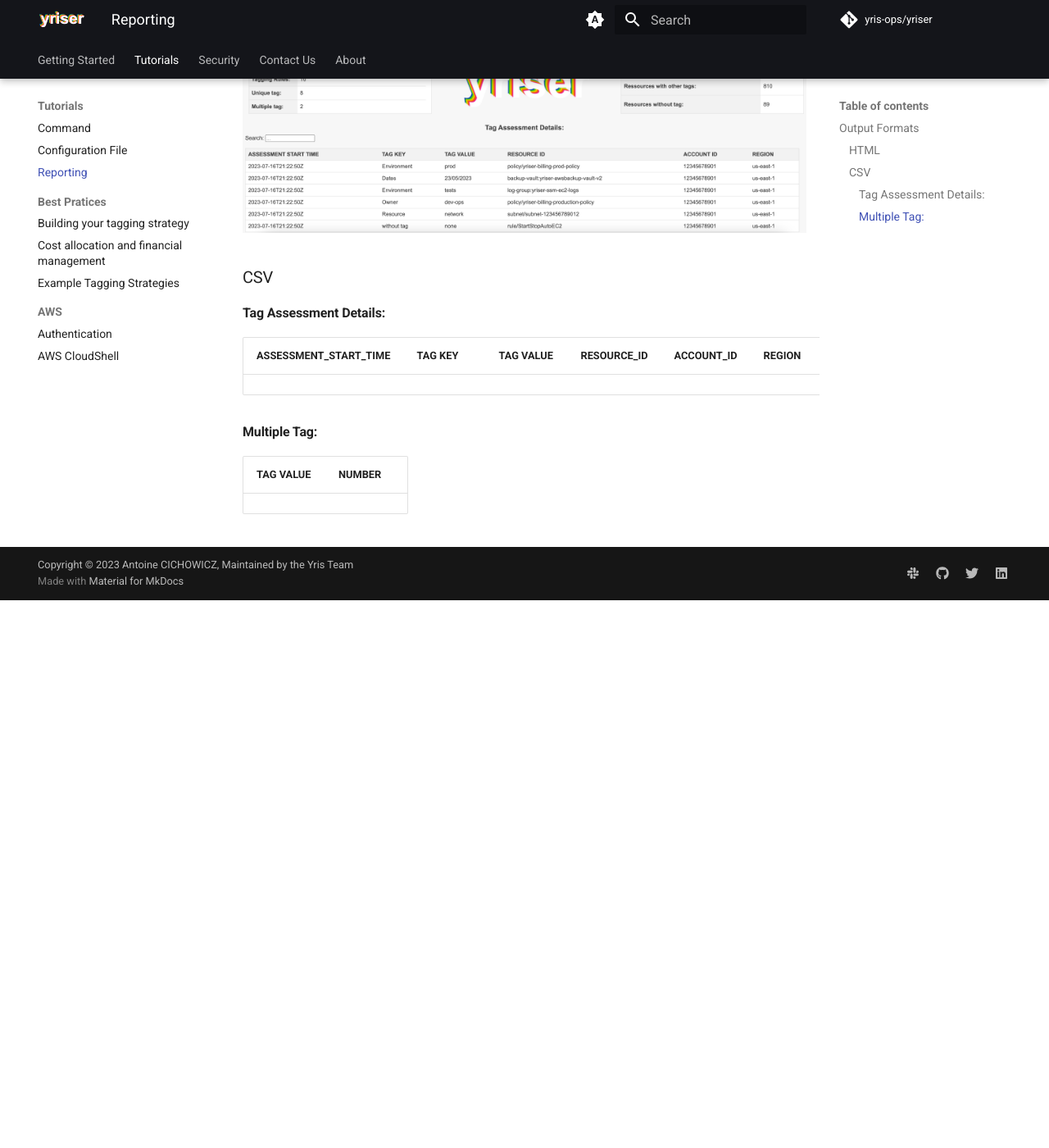
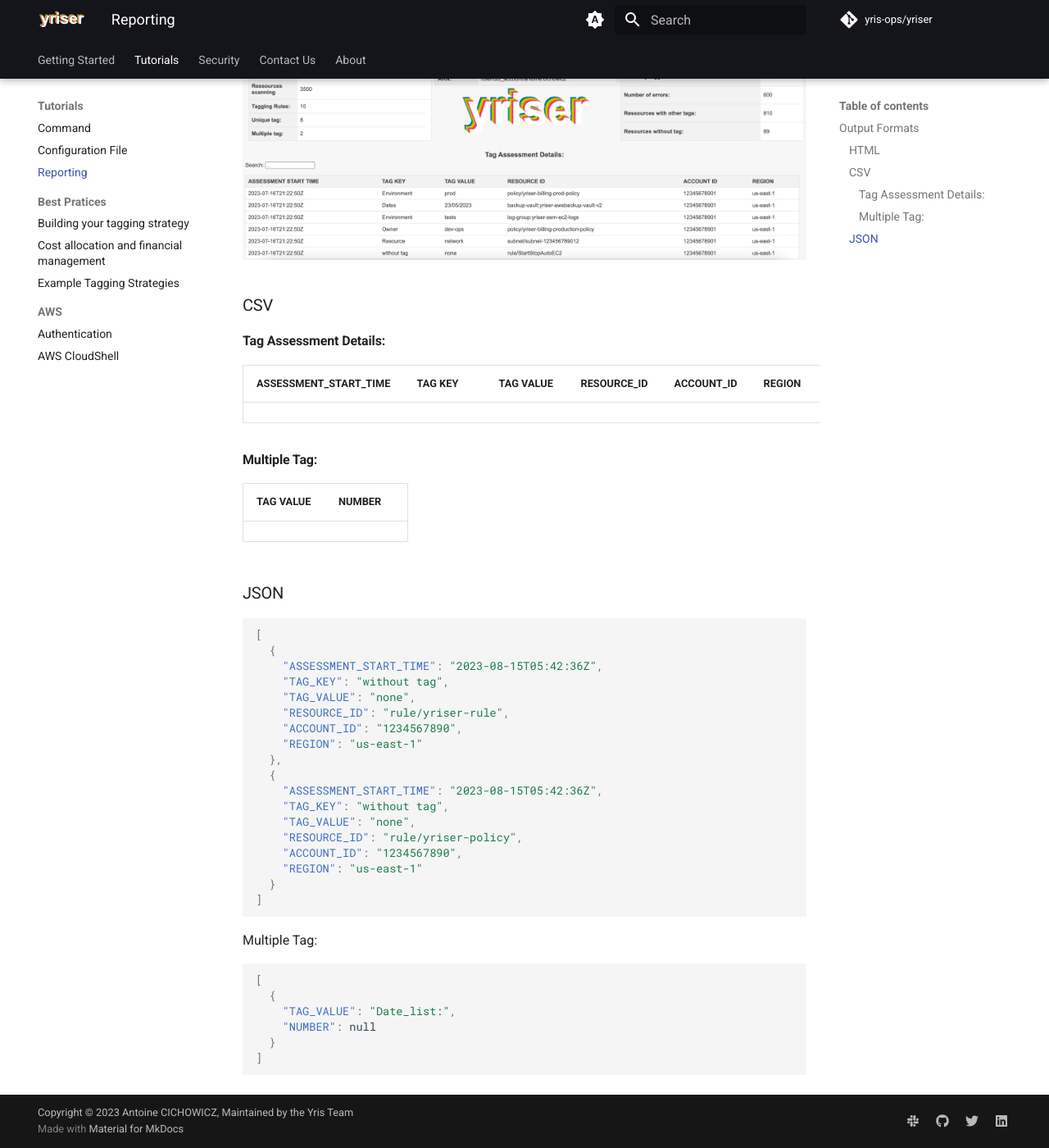
Before and after one commit to Yris-ops/yriser, an MkDocs documentation site: the page built from docs/tutorials/reporting.md, in a window 1280 px wide and 1400 px high, scrolled down 691 px. Shown: the whole window at 82% size. Built offline with MkDocs 1.6.1 and Material for MkDocs 9.7.7, drawn with Linux system fonts in a browser that asks for light colours; comment, search, counter and statistics services are not loaded; before the commit the page ends 1423 px from its top, so only the background shows below that.

Commit message:
Yriser 0.0.2 - Lisa

````diff
--- a/docs/tutorials/reporting.md
+++ b/docs/tutorials/reporting.md
@@ -9,6 +9,7 @@ Prowler supports natively the following output formats:
 - CLI
 - CSV
 - HTML
+- JSON
 
 Hereunder is the structure for each of the supported report formats by Yriser:
 
@@ -29,3 +30,38 @@ The html report will be located in the output directory as the other files and i
 
 | TAG VALUE	| NUMBER |
 | ----------| ------ |
+
+### JSON
+
+
+``` json
+[
+  {
+    "ASSESSMENT_START_TIME": "2023-08-15T05:42:36Z",
+    "TAG_KEY": "without tag",
+    "TAG_VALUE": "none",
+    "RESOURCE_ID": "rule/yriser-rule",
+    "ACCOUNT_ID": "1234567890",
+    "REGION": "us-east-1"
+  },
+  {
+    "ASSESSMENT_START_TIME": "2023-08-15T05:42:36Z",
+    "TAG_KEY": "without tag",
+    "TAG_VALUE": "none",
+    "RESOURCE_ID": "rule/yriser-policy",
+    "ACCOUNT_ID": "1234567890",
+    "REGION": "us-east-1"
+  }
+]
+```
+
+Multiple Tag:
+
+``` json
+[
+  {
+    "TAG_VALUE": "Date_list:",
+    "NUMBER": null
+  }
+]
+```
````
Also changed, not shown: README.md (+0 -1 lines), docs/tutorials/command.md (+8 -0 lines), docs/img/hight-level-architecture.jpg, 2 other files.
